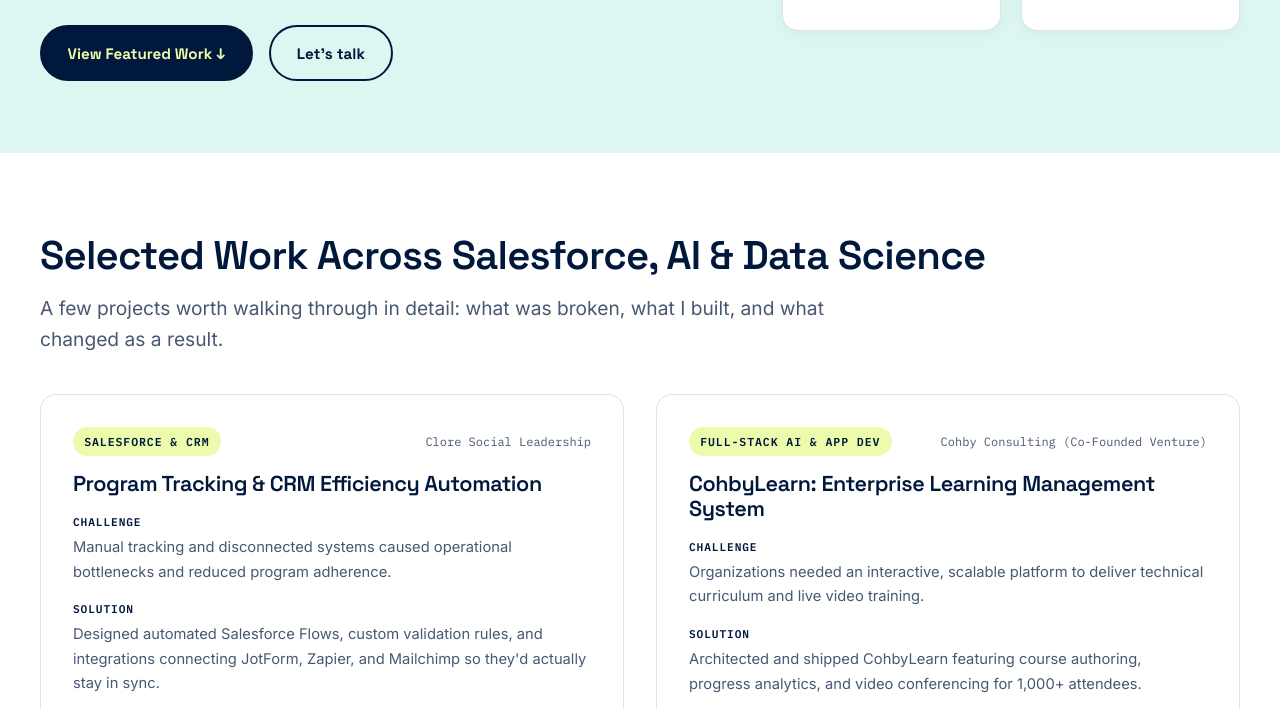
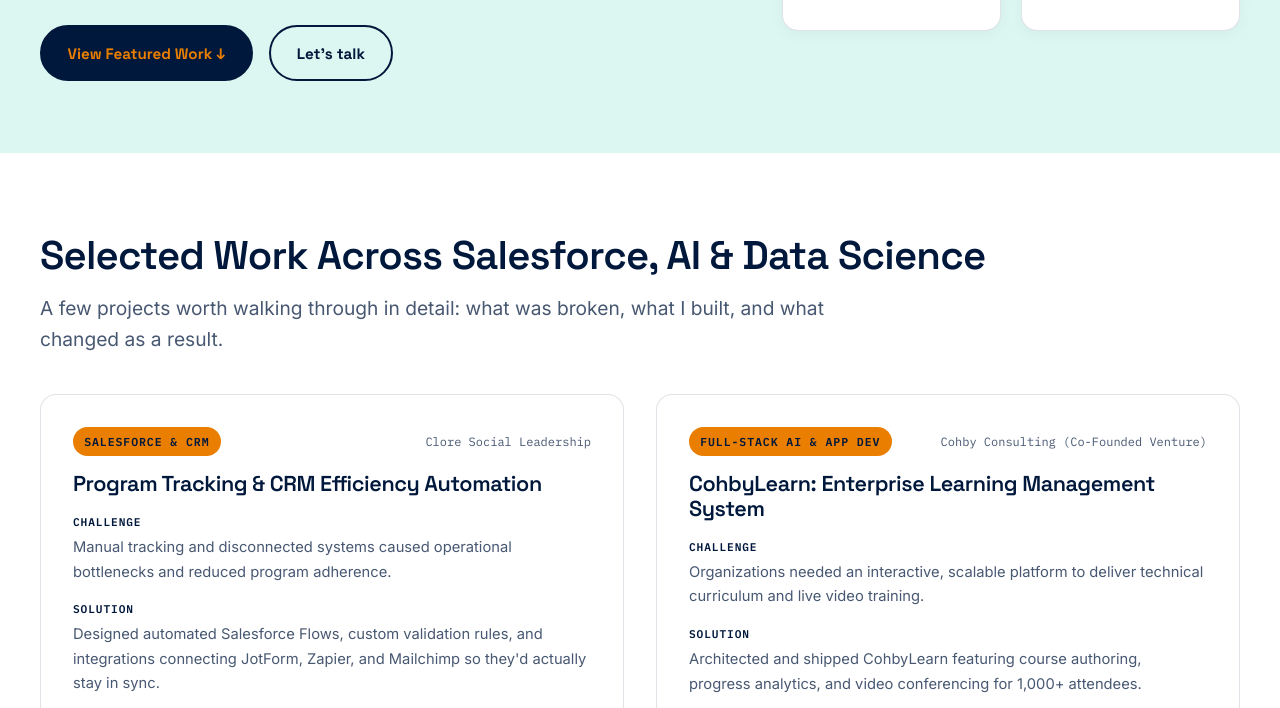
Before and after one commit to reindolfpratt/Reindolf-Manu-Portfolio, a plain HTML site: page index.html in a window 1280 px wide. Shown: the part 600-1308 px from the top of the page. Drawn offline with Linux system fonts and the light colour scheme.

Commit message:
Update website accent color to vibrant amber #e97e01

```diff
--- a/assets/css/style.css
+++ b/assets/css/style.css
@@ -1,6 +1,6 @@
 /* =========================================================
    Reindolf Manu — Portfolio
-   Design Language: Deep Navy, Fresh Mint & Electric Lime
+   Design Language: Deep Navy, Fresh Mint & Vibrant Amber
    Inspired by modern, high-impact data & consulting portfolios.
    ========================================================= */
 
@@ -12,8 +12,8 @@
   --mint: #DCF6F1;
   --mint-soft: #EEFBF8;
   --white: #FFFFFF;
-  --lime: #ECFCAC;
-  --lime-hover: #D8F283;
+  --lime: #e97e01;
+  --lime-hover: #cc6e00;
   --text: #00183B;
   --text-muted: rgba(0, 24, 59, 0.72);
   --border: rgba(0, 24, 59, 0.12);
```
